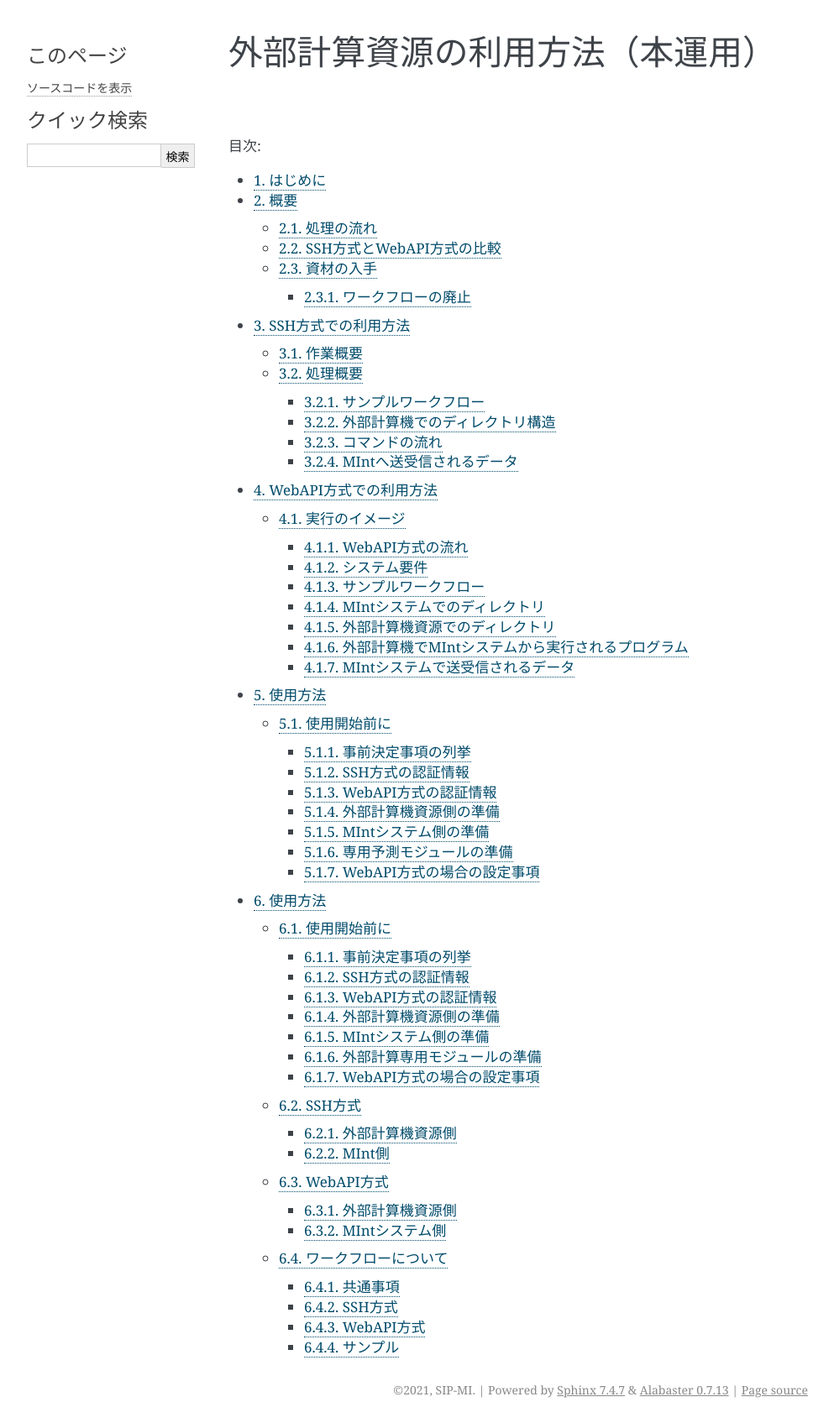
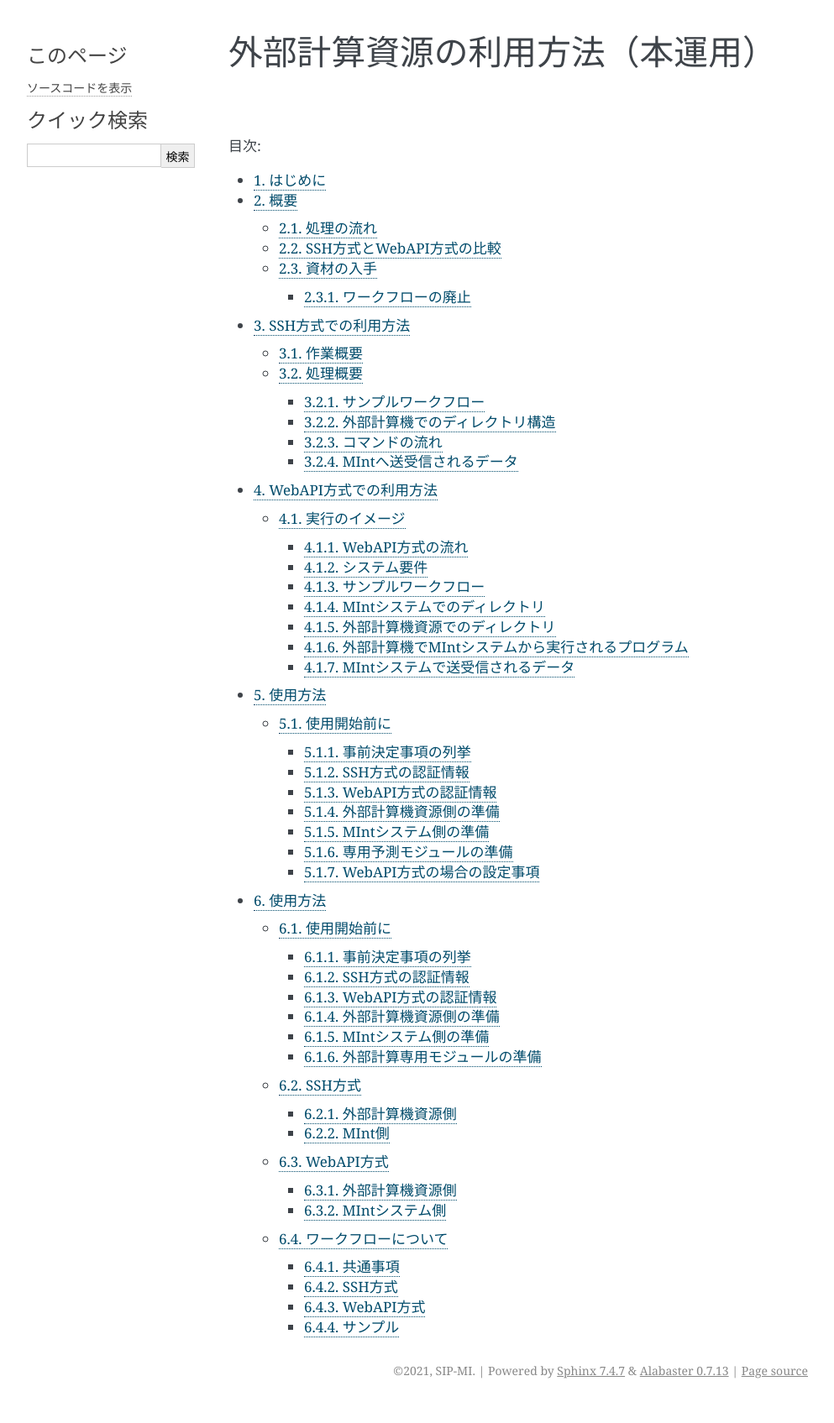
Before and after one commit to materialsintegration/remote_workflow, a Sphinx documentation site: the page built from documents/manual2nd/source/index.rst, in a window 1280 px wide. Shown: the whole page at 84% size, without its empty margins (148-1141 px from the left). Built offline with Sphinx 7.4.7, drawn with Linux system fonts in a browser that asks for light colours; after the commit the page ends 1672 px from its top, so only the background shows below that; some of the changed lines change nothing that is shown.

Commit message:
Update using_distributed_properties.rst

```diff
--- a/documents/manual2nd/source/using_distributed_properties.rst
+++ b/documents/manual2nd/source/using_distributed_properties.rst
@@ -687,7 +687,7 @@
 SSH方式の認証情報
 -------------------
 
-原則としてパスフレーズ無しの公開鍵認証とするため、公開鍵ファイルをMInt側に設定する必要がある。
+原則としてパスフレーズ無しの公開鍵認証とする。
 
 1. 外部計算機側でRSA公開鍵を用意する。既存の鍵でも可。下記は新規の鍵セットを作成する場合のコマンドである。
 
@@ -719,7 +719,17 @@
 WebAPI方式の認証情報
 --------------------
 
-事前に取り決めた一意な(他ユーザと重ならない)「サイト名(半角英数字)」と、MIntのユーザアカウントに対して設定されている「APIアクセストークン」を用意する。
+MInt運用担当に問い合わせ、一意な(他ユーザと重ならない)「サイト名(半角英数字)」と、MIntのユーザアカウントに対して設定されている「APIアクセストークン」を用意する。
+
+* ホスト情報
+
+    + MInt側でAPI問い合わせに対する個別の識別を行うためにサイト情報（文字列として区別できれば何でもよい）が必要である。
+* APIトークン
+
+    + 本方式ではMIntシステムのAPI認証システムを使用しているので、そのトークンが必要となる。NIMS側に問い合わせて取得しておく。
+* MIntシステムのURL
+
+    + MIntシステムのURL（エンドポイントは不要）が必要である。NIMS側に問い合わせておく。
 
 外部計算機資源側の準備
 ----------------------
@@ -743,28 +753,7 @@
     + 1.の情報を盛り込んだ予測モジュールを作成する。
 2. ワークフローの準備
 
-    + 1. で作成した予測モジュールを使用するワークフローを作成する。
-3. SSHの場合
-
-    + MInt側からクライアント計算機へのSSHログインのための情報
-    + 鍵暗号化方式によるパスワードなし、パスフレーズなし接続が望ましい。
-4. WebAPI方式の場合
-
-    + WebAPI方式の場合は不特定多数の利用者とAPIプログラムを共有するので、認証などの設定事項をMIntシステム側に事前設定しておく。
-
-WebAPI方式の場合の設定事項
-------------------------------
-WebAPI方式では、SSHとはまた違う認証情報が必要なため、それらを記述する。以下の情報は外部計算機側でWebAPIプログラムを実行する際に必要である。
-
-* APIトークン
-
-    + 本方式ではMIntシステムのAPI認証システムを使用しているので、そのトークンが必要となる。NIMS側に問い合わせて取得しておく。
-* ホスト情報
-
-    + MIntシステム側でAPI問い合わせに対する個別の識別を行うためにサイト情報（文字列として区別できれば何でもよい）が必要である。
-* MIntシステムのURL
-
-    + MIntシステムのURL（エンドポイントは不要）が必要である。NIMS側に問い合わせておく。
+    + 2. で作成した予測モジュールを使用するワークフローを作成する。
 
 .. raw:: latex
 
@@ -811,7 +800,7 @@
 外部計算機資源側
 -----------------
 
-1. misrc_distributed_computing_assist_apiリポジトリを以下の手順で作成しておく。
+1. misrc_distributed_computing_assist_apiリポジトリを展開する
 
   .. code::
 
@@ -827,7 +816,7 @@
      $ ls
      api-debug.py  debug_gui.py  mi-system-remote.py
 
-2. my-system-remote.pyを実行しておく。
+2. my-system-remote.pyを実行する
 
   .. code::
 
@@ -837,8 +826,8 @@
 MIntシステム側
 --------------
 
-1. misrc_distributed_computing_assist_apiリポジトリを展開。
-2. mi_dicomapi.pyが本体であるが、まだ動作させてなければ、mi_distributed_computing_assist.iniに外部計算機資源側の設定を実施する。動作させていたら、設定の再読み込みを実施する。
+1. misrc_distributed_computing_assist_apiリポジトリを展開する。
+2. mi_dicomapi.pyをまだ動作させてなければ、mi_distributed_computing_assist.iniに外部計算機側の設定を実施する。動作させていたら、設定を再読み込みする。
 
   .. code::
 
@@ -848,7 +837,7 @@
      >>> ret = session.post("https://nims.mintsys.jp/reload-ini")
      >>>
 
-3. まだ動作していなかったら、動作させて待ち受け状態にしておく。
+3. mi_dicomapi.pyを動作させて待ち受け状態にする。
 
   .. code::
 
```
